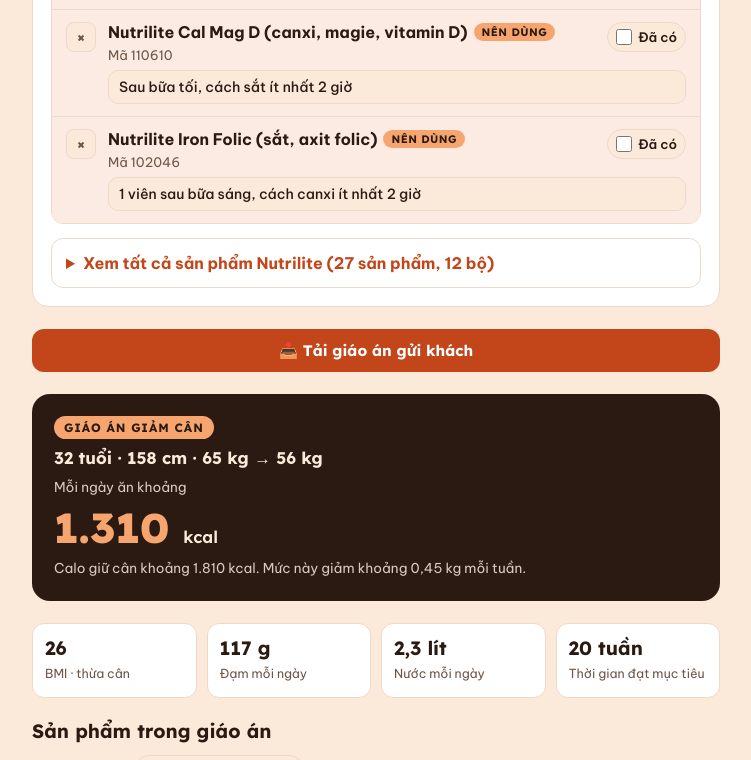
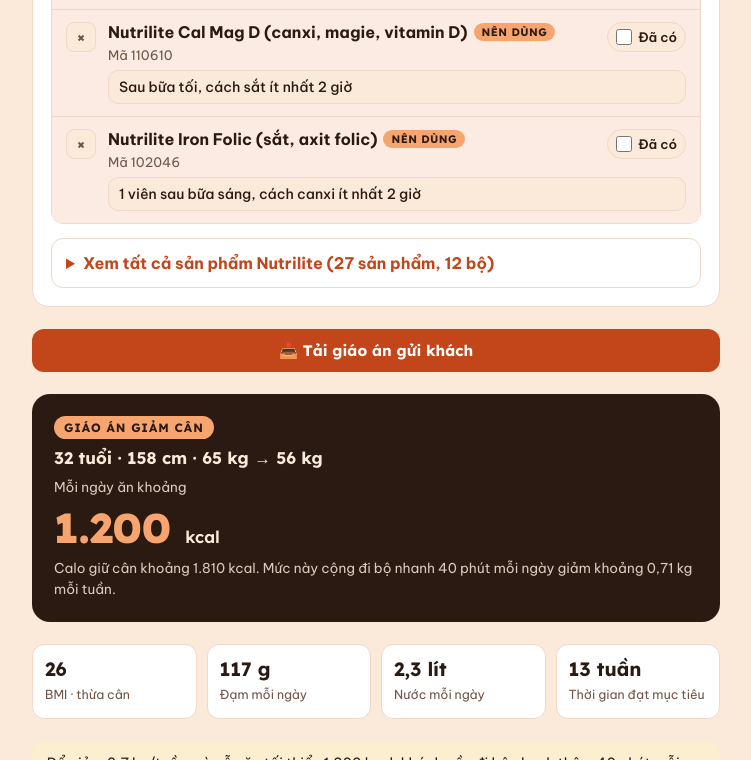
Before and after one commit to nhatquang541514-web/bang-tinh-calo, a plain HTML site: page giao-an-nutrilite/index.html in a window 1280 px wide. Shown: the part 2040-2800 px from the top of the page, without its empty margins (264-1015 px from the left). Drawn offline with nearby package versions, Linux system fonts and the light colour scheme.

Commit message:
Thêm tốc độ gấp rút 0,7 kg/tuần, bù bằng đi bộ khi chạm mức calo tối thiểu
Co-Authored-By: Claude Opus 5.5 <noreply@anthropic.com>
Claude-Session: https://claude.ai/code/session_016Pasu9Sbn4UJZGz1yyCwnZ

```diff
--- a/giao-an-nutrilite/index.html
+++ b/giao-an-nutrilite/index.html
@@ -267,9 +267,9 @@ ul.tips{margin:0;padding-left:20px;display:flex;flex-direction:column;gap:6px}
         </div></div>
       <label class="full">Tốc độ
         <select id="pace">
-          <option value="300">Nhẹ nhàng (khoảng 0,3 kg/tuần), dễ duy trì</option>
-          <option value="500" selected>Vừa phải (khoảng 0,5 kg/tuần), khuyên dùng</option>
-          <option value="700">Nhanh (khoảng 0,6–0,7 kg/tuần), cần kỷ luật cao</option>
+          <option value="330">Nhẹ nhàng: 0,3 kg/tuần, dễ duy trì</option>
+          <option value="550">Vừa phải: 0,5 kg/tuần</option>
+          <option value="770" selected>Gấp rút: 0,7 kg/tuần, ăn kiêng kết hợp đi bộ</option>
         </select></label>
       <div class="full" id="shake-box"><div class="legend">Số bữa dùng BodyKey</div>
         <div class="seg" role="radiogroup" aria-label="Số bữa dùng BodyKey">
@@ -405,6 +405,7 @@ const esc=s=>String(s).replace(/[&<>"']/g,c=>({'&':'&amp;','<':'&lt;','>':'&gt;'
 /* Thời điểm trong ngày */
 const SLOTS={
   wake:{t:'6:30',n:'Khi thức dậy'},
+  walk:{t:'17:30',n:'Vận động'},
   bf:{t:'7:00',n:'Bữa sáng'},
   abf:{t:'7:30',n:'Sau bữa sáng'},
   s1:{t:'10:00',n:'Bữa phụ sáng'},
@@ -654,17 +655,20 @@ function client(){
   c.tdee=c.bmr*c.act;
   c.clamp='';
   if(c.goal==='cut'){
-    let def=c.pace;
-    const maxDef=c.w*.01*7700/7; // tối đa 1% cân nặng mỗi tuần
-    if(def>maxDef){def=maxDef;c.clamp='Đã giảm mức thâm hụt để khách không giảm quá 1% cân nặng mỗi tuần.';}
+    const def=c.pace; // kcal thâm hụt mỗi ngày: 330 ≈ 0,3 kg, 550 ≈ 0,5 kg, 770 ≈ 0,7 kg mỗi tuần
     const floor=c.sex==='m'?1500:1200;
-    c.kcal=c.tdee-def;
-    if(c.kcal<floor){c.kcal=floor;c.clamp=`Calo đã được giữ ở mức tối thiểu ${fmt(floor)} kcal để đảm bảo sức khỏe. Muốn giảm nhanh hơn, khách nên tăng vận động thay vì ăn ít hơn.`;}
-    c.kcal=r10(c.kcal);
-    c.delta=c.tdee-c.kcal;
+    c.kcal=r10(Math.max(c.tdee-def,floor));
+    // Phần thâm hụt chưa đủ thì bù bằng đi bộ nhanh (khoảng 0,065 kcal mỗi kg mỗi phút)
+    const gap=def-(c.tdee-c.kcal);
+    c.walk=gap>30?Math.min(Math.ceil(gap/(0.065*c.w)/5)*5,90):0;
+    c.walkK=Math.round(c.walk*0.065*c.w);
+    c.delta=c.tdee-c.kcal+c.walkK;
+    const wk=c.delta*7/7700;
+    if(c.walk) c.clamp=`Để giảm ${dec(wk)} kg/tuần mà vẫn ăn tối thiểu ${fmt(floor)} kcal, khách cần đi bộ nhanh thêm ${c.walk} phút mỗi ngày (đốt khoảng ${fmt(c.walkK)} kcal). Có thể chia 2 lần, hoặc thay bằng đạp xe, bơi cùng thời gian.`+(c.walk>=90&&gap>c.walkK+30?' Mức này đã là tối đa, nên tốc độ thực tế chậm hơn mức đã chọn.':'');
+    if(wk>c.w*.01) c.clamp=(c.clamp?c.clamp+' ':'')+`Lưu ý: ${dec(wk)} kg/tuần là trên 1% cân nặng của khách, khá nhanh. Theo dõi sát, nếu khách mệt, chóng mặt, mất ngủ thì chuyển về 0,5 kg/tuần.`;
     c.prot=Math.round((c.bmi>=30?Math.max(c.tw,c.w*.85):c.w)*1.8);
   }else{
-    c.kcal=r10(c.tdee+Math.min(c.pace,500));
+    c.kcal=r10(c.tdee+Math.min(c.pace,500));c.walk=0;
     c.delta=c.kcal-c.tdee;
     c.prot=Math.round(c.w*1.8);
   }
@@ -738,7 +742,7 @@ function renderResults(){
   let h=hits.map(p=>{const on=state.use.has(p.id);
     return `<button type="button" class="res${on?' added':''}" data-add="${p.id}"><span>${esc(p.n)}${lastC.ok?BADGE(recLevel(p,lastC)):''}<small>Mã ${p.c} · ${esc(p.why[goal])}</small></span><b>${on?'✓ Đã thêm':'+ Thêm'}</b></button>`}).join('')+sets.map(setRow).join('');
   h+=`<div class="addnew"><p>${hits.length||sets.length?'Không thấy sản phẩm cần tìm?':'Không tìm thấy.'} Thêm “${esc(q)}” làm sản phẩm mới:</p>
-    <select id="c-slot" aria-label="Thời điểm dùng">${Object.entries(SLOTS).filter(([k])=>!['bf','s1','lu','s2','di'].includes(k)).map(([k,v])=>`<option value="${k}">${v.t} · ${v.n}</option>`).join('')}</select>
+    <select id="c-slot" aria-label="Thời điểm dùng">${Object.entries(SLOTS).filter(([k])=>!['bf','s1','lu','s2','di','walk'].includes(k)).map(([k,v])=>`<option value="${k}">${v.t} · ${v.n}</option>`).join('')}</select>
     <button type="button" class="sm" data-cadd="1">Thêm</button></div>`;
   box.innerHTML=h;box.hidden=false;
 }
@@ -764,7 +768,7 @@ function render(){
   $('goal-tag').textContent=c.goal==='cut'?'GIÁO ÁN GIẢM CÂN':'GIÁO ÁN TĂNG CÂN';
   $('who').textContent=(c.name?c.name+' · ':'')+`${c.age} tuổi · ${c.h} cm · ${dec(c.w)} kg → ${dec(c.tw)} kg`;
   $('kcal').innerHTML=fmt(c.kcal)+' <span>kcal</span>';
-  $('kcal-note').textContent=`Calo giữ cân khoảng ${fmt(r10(c.tdee))} kcal. Mức này ${c.goal==='cut'?'giảm':'tăng'} khoảng ${dec(c.rate,2)} kg mỗi tuần.`;
+  $('kcal-note').textContent=`Calo giữ cân khoảng ${fmt(r10(c.tdee))} kcal. Mức này${c.walk?` cộng đi bộ nhanh ${c.walk} phút mỗi ngày`:''} ${c.goal==='cut'?'giảm':'tăng'} khoảng ${dec(c.rate,2)} kg mỗi tuần.`;
   $('s-bmi').textContent=dec(c.bmi);
   $('s-bmi-l').textContent='BMI · '+(c.bmi<18.5?'thiếu cân':c.bmi<23?'bình thường':c.bmi<25?'thừa cân nhẹ':c.bmi<30?'thừa cân':'béo phì');
   $('s-prot').textContent=c.prot+' g';
@@ -784,9 +788,10 @@ function render(){
   $('tabs').innerHTML=DAYS.map((d,i)=>`<button type="button" role="tab" aria-selected="${i===curDay}" data-day="${i}">${d}</button>`).join('');
   const bySlot={};
   sel.forEach(s=>s.slots.forEach(sl=>(bySlot[sl]=bySlot[sl]||[]).push(s)));
+  if(c.walk) bySlot.walk=[{id:'walk',n:`Đi bộ nhanh ${c.walk} phút`,dose:'Đi nhanh đến mức hơi thở gấp nhưng vẫn nói chuyện được. Có thể chia 2 lần hoặc thay bằng đạp xe, bơi.',slots:['walk']}];
   const SHAKE=['bk','bkn','pr','prc','sp'];
-  const vitRows=(list,label)=>list&&list.length?`<div class="vit"><b>💊 ${label}</b>${list.map(v=>`<div class="vr"><span class="vn">${esc(v.n)}</span>${v.dose?`<span class="vd">${esc(v.dose)}</span>`:''}</div>`).join('')}</div>`:'';
-  const vitCard=sl=>bySlot[sl]?`<div class="meal-card"><div class="mh"><b>${SLOTS[sl].t} · ${SLOTS[sl].n}</b><span>Sản phẩm</span></div>${vitRows(bySlot[sl],'Uống')}</div>`:'';
+  const vitRows=(list,label,ic='💊')=>list&&list.length?`<div class="vit"><b>${ic} ${label}</b>${list.map(v=>`<div class="vr"><span class="vn">${esc(v.n)}</span>${v.dose?`<span class="vd">${esc(v.dose)}</span>`:''}</div>`).join('')}</div>`:'';
+  const vitCard=sl=>bySlot[sl]?`<div class="meal-card"><div class="mh"><b>${SLOTS[sl].t} · ${SLOTS[sl].n}</b><span>${sl==='walk'?'~'+fmt(c.walkK)+' kcal':'Sản phẩm'}</span></div>${sl==='walk'?vitRows(bySlot[sl],'Đi bộ','🚶'):vitRows(bySlot[sl],'Uống')}</div>`:'';
   const AFTER={bf:'abf',lu:'alu',di:'adi'};
   $('days').innerHTML=days.map((meals,d)=>{
     const tk=meals.reduce((s,m)=>s+m.its.reduce((a,i)=>a+kOf(i),0),0),tp=meals.reduce((s,m)=>s+m.its.reduce((a,i)=>a+pOf(i),0),0);
@@ -796,7 +801,7 @@ function render(){
         `<div class="food"><span class="fn">${i.name||i.f.n}</span><span class="fg">${i.f.v==='milk'?i.g+' ml':i.f.v==='egg'?Math.round(i.g/50)+' quả':i.g+' g'}</span><span class="fe">${eye(i.f.v,i.g,i.name||i.f.n)}</span></div>`).join('');
       const tip=m.slot==='lu'||m.slot==='di'?'<div class="mf">Ăn rau trước, rồi đến thịt cá, cuối cùng là tinh bột. Nấu hấp, luộc hoặc áp chảo với dầu ô liu, dùng đúng lượng dầu ghi trong thực đơn.</div>':'';
       const own=(bySlot[m.slot]||[]).filter(v=>!SHAKE.includes(v.id));
-      const pre=m.slot==='di'?vitCard('pdi'):'';
+      const pre=m.slot==='di'?vitCard('walk')+vitCard('pdi'):'';
       return `${pre}<div class="meal-card"><div class="mh"><b>${SLOTS[m.slot].t} · ${SLOTS[m.slot].n}</b><span>~${fmt(r10(mk))} kcal · ${Math.round(mp)} g đạm</span></div>${rows}${vitRows(own,'Dùng kèm trong bữa')}${vitRows(bySlot[AFTER[m.slot]],'Sau bữa uống ('+(SLOTS[AFTER[m.slot]]||{}).t+')')}${tip}</div>`;
     }).join('')}${vitCard('bed')}<p class="note">Tổng ngày: khoảng ${fmt(r10(tk))} kcal, ${Math.round(tp)} g đạm. Có thể đổi món giữa các ngày, giữ nguyên số gram.</p></div>`;
   }).join('');
@@ -807,12 +812,12 @@ function render(){
     if(sl==='bf'&&c.goal==='cut'&&(hasAny(state.use,'bk')||hasAny(state.use,'pr'))) return 'Lắc '+[hasAny(state.use,'bk')&&bkLabel(state.use),hasAny(state.use,'pr')&&prLabel(state.use)].filter(Boolean).join(' + ')+' với 250 ml nước. Xem gram ở thực đơn.';
     if(sl==='di'&&c.goal==='cut'&&c.shakes===2&&hasAny(state.use,'bk')) return bkLabel(state.use)+(hasAny(state.use,'pr')?' + Protein':'')+' và 1 đĩa rau luộc.';
     return m.its.filter(i=>!i.custom&&i.f.v!=='oil').map(i=>(i.name||i.f.n).split(' (')[0]+' '+(i.f.v==='milk'?i.g+' ml':i.f.v==='egg'?Math.round(i.g/50)+' quả':i.g+' g')).join(' · ')+' (thực đơn Thứ 2)';};
-  const slotOrder=['wake','bf','abf','s1','lu','alu','s2','pdi','di','adi','bed'];
+  const slotOrder=['wake','bf','abf','s1','lu','alu','s2','walk','pdi','di','adi','bed'];
   const extra={wake:'Uống 1–2 ly nước ấm (300–500 ml).',bed:'Ngủ trước 23:00, đủ 7–8 tiếng.',pdi:'Uống 1 ly nước lớn.'};
   $('timeline').innerHTML=slotOrder.filter(sl=>bySlot[sl]||['bf','s1','lu','s2','di','wake','bed'].includes(sl)).map(sl=>{
     const isMeal=['bf','s1','lu','s2','di'].includes(sl);
     const prods=(bySlot[sl]||[]).filter(s=>!(isMeal&&(s.id==='bk'||s.id==='pr')&&sl==='bf'&&c.goal==='cut'&&false));
-    const li=prods.map(s=>`<li><span>💊 <b>${esc(s.n)}</b>${s.dose?' · '+esc(s.dose):''}</span></li>`).join('');
+    const li=prods.map(s=>`<li><span>${s.id==="walk"?"🚶":"💊"} <b>${esc(s.n)}</b>${s.dose?' · '+esc(s.dose):''}</span></li>`).join('');
     const txt=isMeal?mealText(sl):(extra[sl]||'');
     return `<div class="tl${isMeal?' meal':''}"><span class="tm">${SLOTS[sl].t}</span><div><div class="what">${SLOTS[sl].n}</div>${txt?`<div class="note">${txt}</div>`:''}${li?`<ul>${li}</ul>`:''}</div></div>`;
   }).join('');
@@ -975,6 +980,7 @@ function load(){
   if(q.get('cu')) state.custom=q.get('cu').split('|').map(s=>{const [n,sl,h]=s.split('~');return {n,s:SLOTS[sl]?sl:'abf',h:h==='1'}}).filter(c=>c.n);
   if(q.get('fw')) state.fw=q.get('fw').split('_');
   if(q.get('fe')) state.fe=q.get('fe').split('_');
+  if($('pace').selectedIndex<0||!$('pace').value) $('pace').value='770';
   if(!$('start').value){const d=new Date();$('start').value=d.toISOString().slice(0,10);}
 }
 
@@ -1082,6 +1088,7 @@ function posterDay(d){
   let body='';
   if(bySlot.wake) body+=`<div class="pm">${pillLine(bySlot.wake,SLOTS.wake.t+' Khi thức dậy')}</div>`;
   meals.forEach(m=>{
+    if(m.slot==='di'&&bySlot.walk) body+=`<div class="pm"><div class="pv">${SLOTS.walk.t} Vận động: ${esc(bySlot.walk[0].n)}</div></div>`;
     if(m.slot==='di'&&bySlot.pdi) body+=`<div class="pm">${pillLine(bySlot.pdi,SLOTS.pdi.t+' Trước bữa tối')}</div>`;
     const mk=m.its.reduce((a,i)=>a+kOf(i),0);
     const own=(bySlot[m.slot]||[]).filter(s=>!['bk','bkn','pr','prc','sp'].includes(s.id));
@@ -1094,7 +1101,7 @@ function posterDay(d){
 }
 function posterCover(){
   const {c,sel,bySlot}=LAST;
-  const order=['wake','bf','abf','s1','lu','alu','s2','pdi','di','adi','bed'];
+  const order=['wake','bf','abf','s1','lu','alu','s2','walk','pdi','di','adi','bed'];
   const rows=order.filter(sl=>bySlot[sl]||['bf','s1','lu','s2','di'].includes(sl)).map(sl=>{
     const isMeal=['bf','s1','lu','s2','di'].includes(sl);
     const pr=(bySlot[sl]||[]).map(s=>esc(shortN(s.n))).join(' · ');
```
